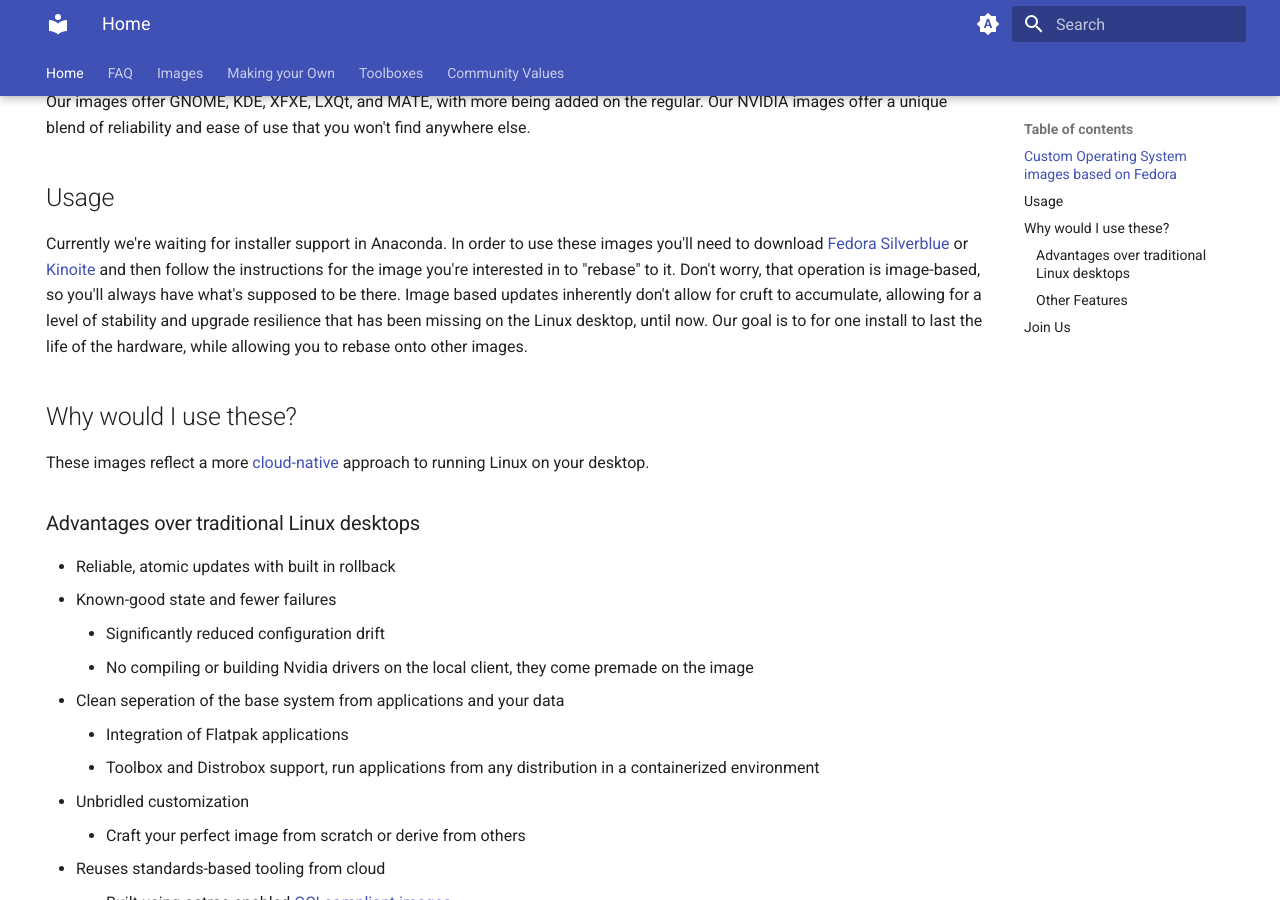
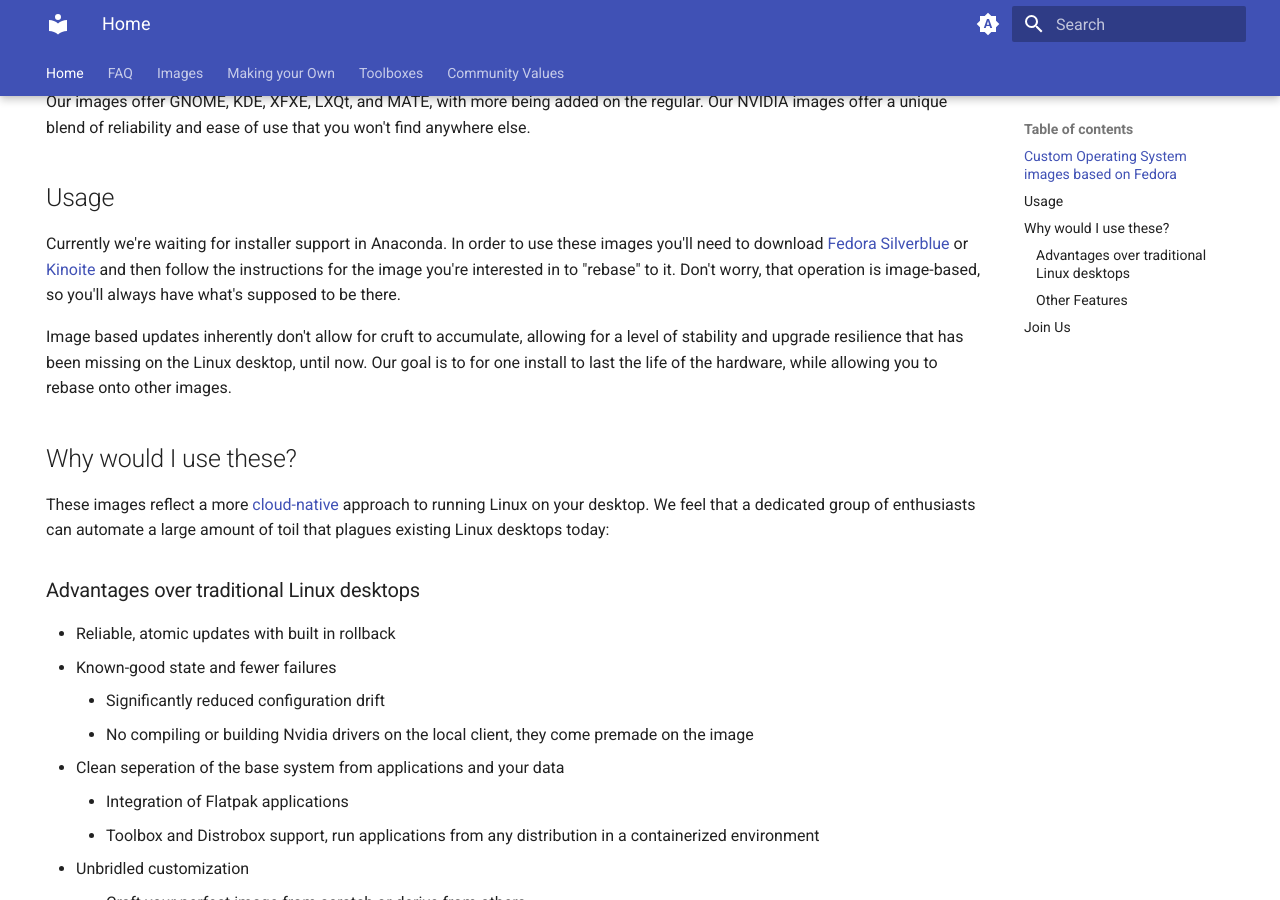
Before and after one commit to ublue-os/website, an MkDocs documentation site: the page built from docs/index.md, in a window 1280 px wide and 900 px high, scrolled down 566 px. Built offline with MkDocs 1.6.1 and Material for MkDocs 9.7.7, drawn with Linux system fonts in a browser that asks for light colours.

Commit message:
feat: add more mission statement sounding stuff

```diff
--- a/docs/index.md
+++ b/docs/index.md
@@ -23,12 +23,13 @@ Our images offer GNOME, KDE, XFXE, LXQt, and MATE, with more being added on the
 
 Currently we're waiting for installer support in Anaconda. In order to use these images you'll need to download [Fedora Silverblue](https://silverblue.fedoraproject.org/download) or [Kinoite](https://kinoite.fedoraproject.org/) and then follow the instructions for the image you're interested in to "rebase" to it.
 Don't worry, that operation is image-based, so you'll always have what's supposed to be there.
+
 Image based updates inherently don't allow for cruft to accumulate, allowing for a level of stability and upgrade resilience that has been missing on the Linux desktop, until now.
 Our goal is to for one install to last the life of the hardware, while allowing you to rebase onto other images.
 
 ## Why would I use these?
 
-These images reflect a more [cloud-native](https://www.youtube.com/watch?v=vZ1LRe_foJY) approach to running Linux on your desktop.
+These images reflect a more [cloud-native](https://www.youtube.com/watch?v=vZ1LRe_foJY) approach to running Linux on your desktop. We feel that a dedicated group of enthusiasts can automate a large amount of toil that plagues existing Linux desktops today:
 
 ### Advantages over traditional Linux desktops
 
```
